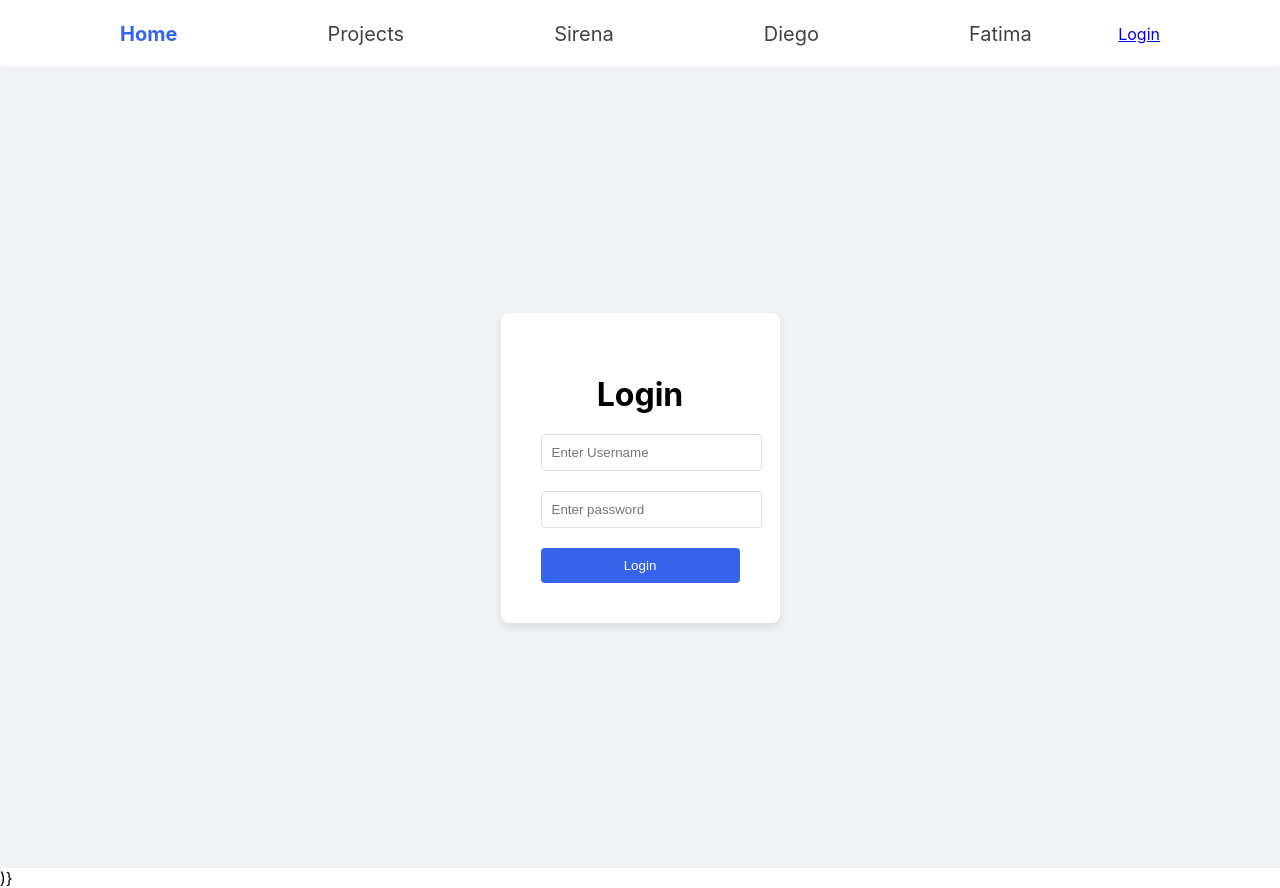
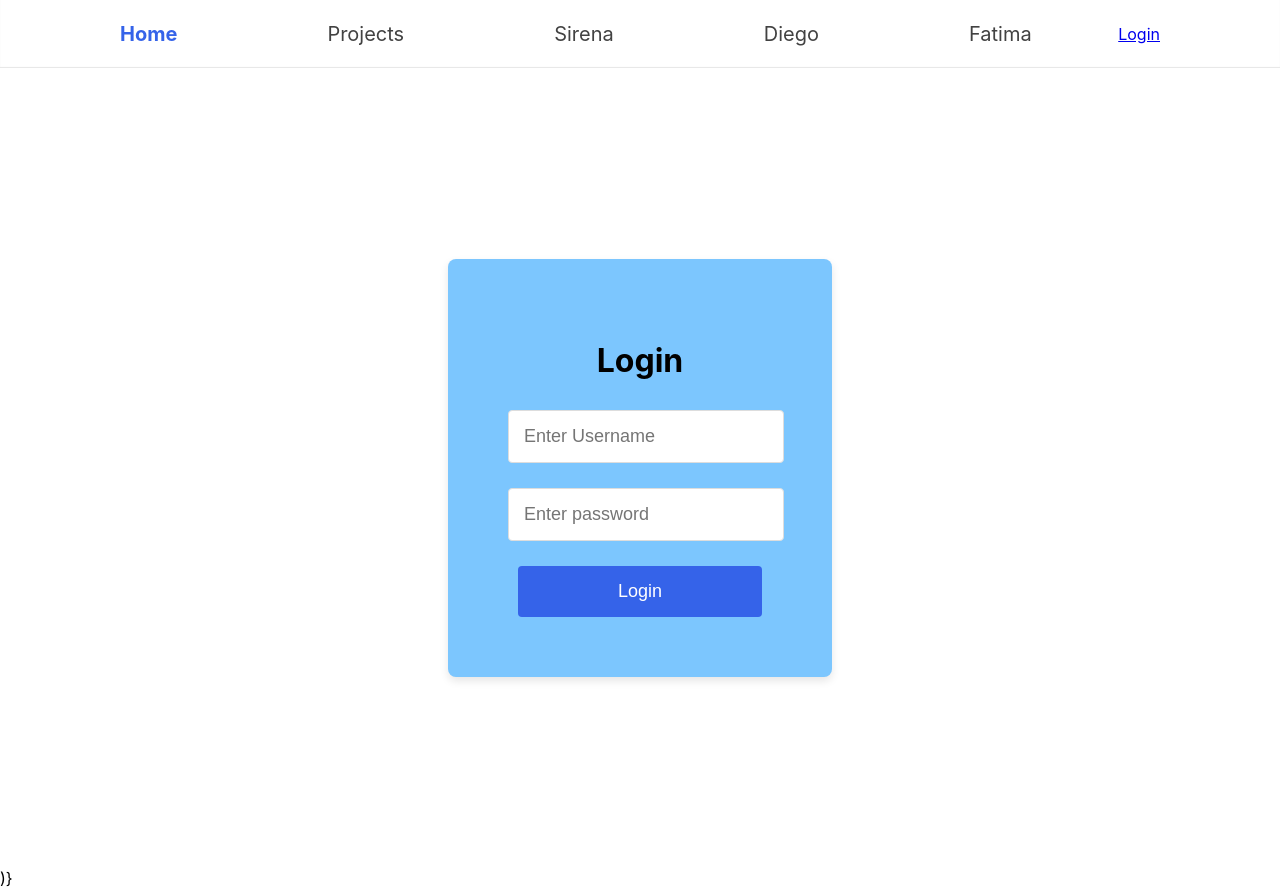
Before and after one commit to sbackham/GirlCoded, a React (Create React App) app in the folder girlcoded/: page /login in a window 1280 px wide. Built offline with nearby package versions, Linux system fonts and the light colour scheme; no server answers.

Commit message:
Fixed css of login.

```diff
--- a/girlcoded/src/Components/loginPage.css
+++ b/girlcoded/src/Components/loginPage.css
@@ -3,38 +3,42 @@
   justify-content: center;
   align-items: center;
   height: 100vh;
-  background-color: #f0f2f5; /* or any preferred background color */
+  background-color: #fff; /* or any preferred background color */
 }
 
 .login-form {
-  padding: 40px;
+  padding: 60px;
   background: #fff;
   box-shadow: 0 4px 8px rgba(0, 0, 0, 0.1);
   border-radius: 8px;
   text-align: center;
+  background-color: #7cc6fe;
 }
 
 .login-form h1 {
-  margin-bottom: 20px;
+  margin-bottom: 30px; /* Increased bottom margin */
+  font-size: 32px; /* Larger font size for the title */
 }
 
 .login-form input {
   display: block;
-  width: 100%;
-  padding: 10px;
-  margin-bottom: 20px;
+  width: calc(100% - 20px); /* Adjust width to account for padding */
+  padding: 15px; /* Increased padding */
+  margin-bottom: 25px; /* Increased bottom margin */
   border: 1px solid #ddd;
   border-radius: 4px;
+  font-size: 18px; /* Larger font size for inputs */
 }
 
 .login-form button {
-  width: 100%;
-  padding: 10px;
+  width: calc(100% - 20px); /* Adjust width to account for padding */
+  padding: 15px; /* Increased padding */
   background-color: #3563E9; /* Blue background */
   color: #fff; /* White text */
   border: none;
   border-radius: 4px;
   cursor: pointer;
+  font-size: 18px; /* Larger font size for button */
 }
 
 .login-form button:hover {
```
